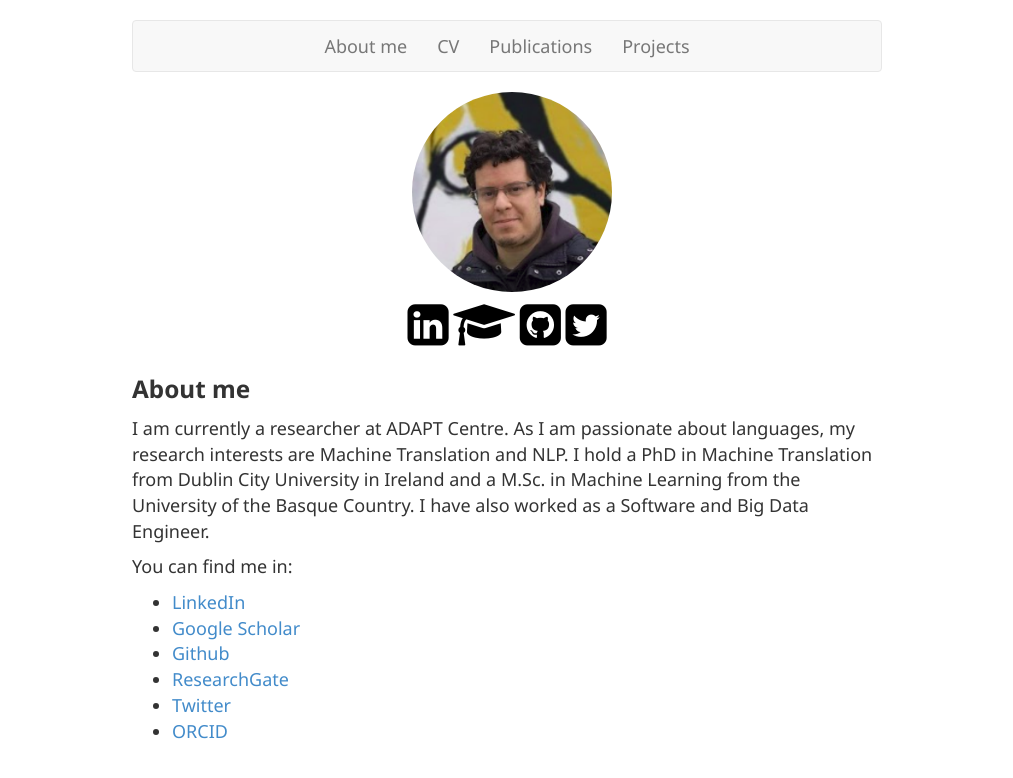
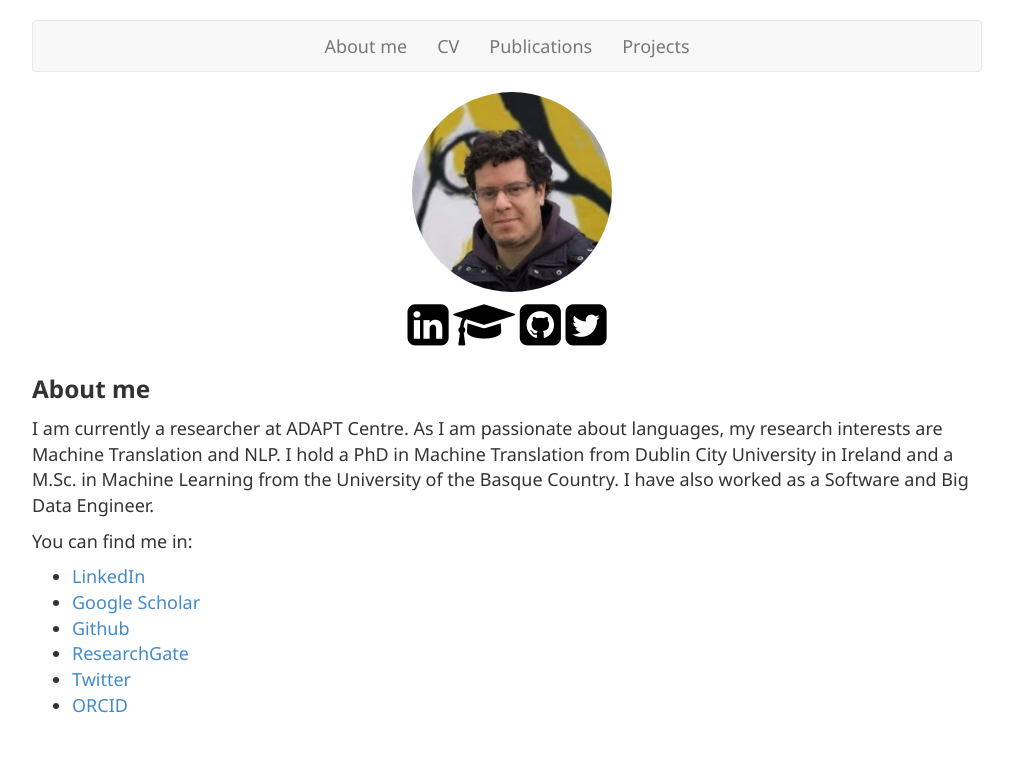
Before and after one commit to alberto-poncelas/alberto-poncelas.github.io, a Jekyll site: the page built from index.md, in a window 1280 px wide. Shown: the top 778 px of the page, without its empty margins (133-1146 px from the left). Built offline with Jekyll 4.4.1, drawn with Linux system fonts in a browser that asks for light colours; nearby versions of some CDN libraries.

Commit message:
width increased

```diff
--- a/assets/css/basestyle.css
+++ b/assets/css/basestyle.css
@@ -34,6 +34,11 @@ code {
     letter-spacing: 0.015em;
     color: #333;
     background-color: #f5f5f5;
+}
+
+
+.container {
+    width: 980px;
 }
 
 .post-listitem {
```
